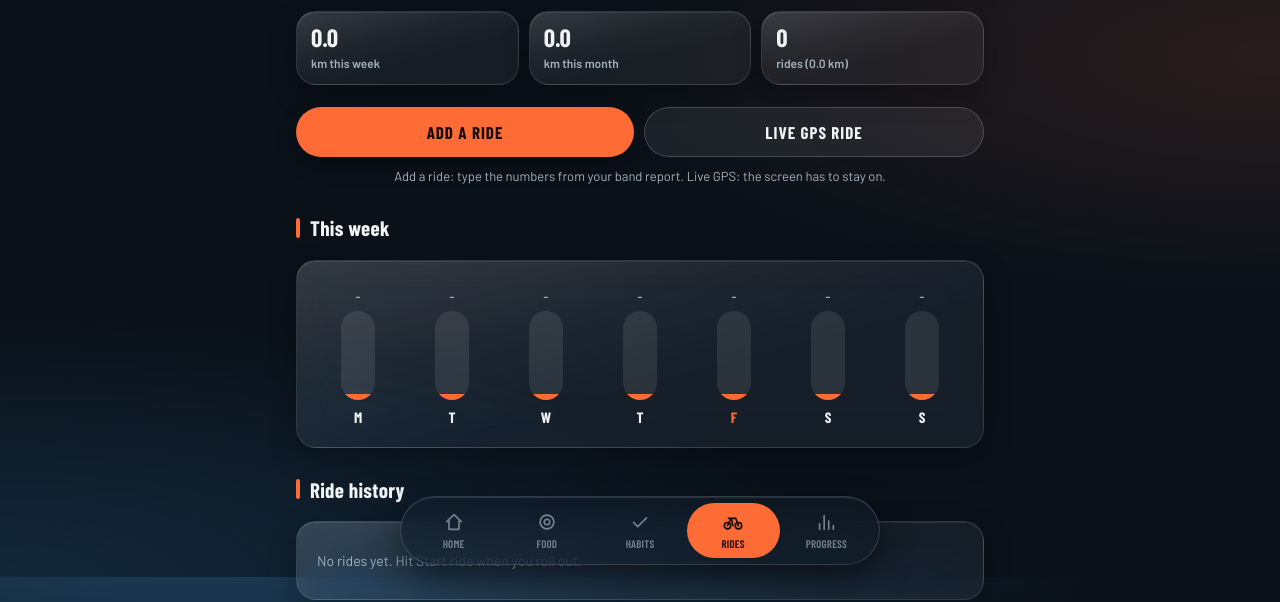
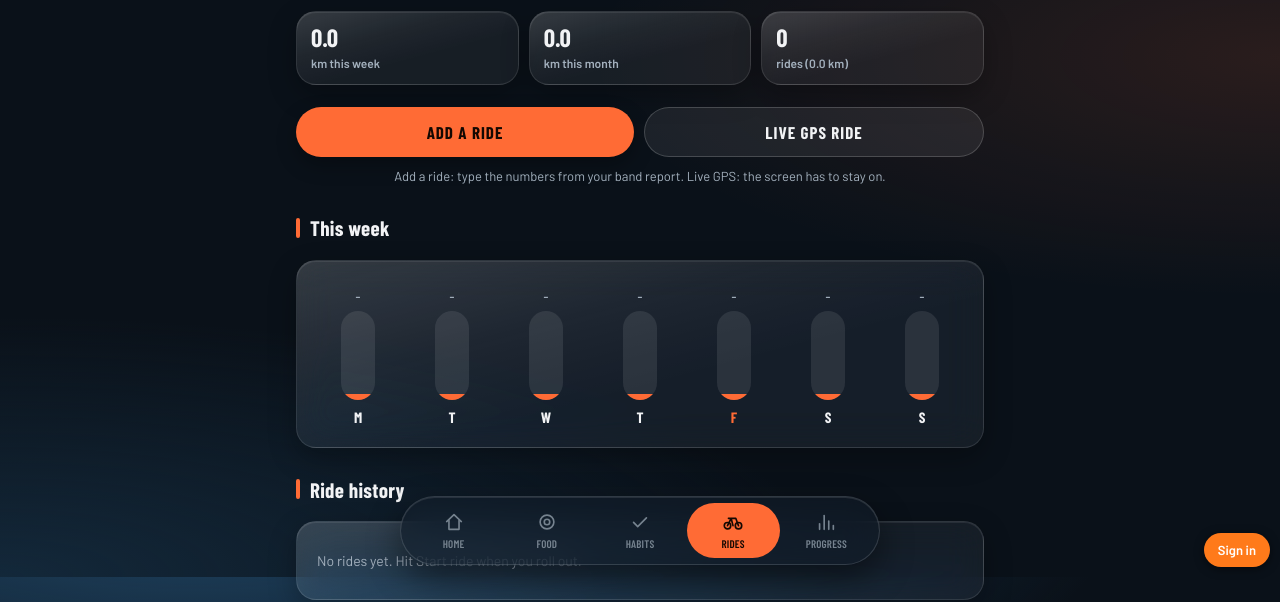
Before and after one commit to debashishthakuria/fitness-tracker, a plain HTML site: page rides.html in a window 1280 px wide. Shown: the part 223-825 px from the top of the page. Drawn offline with nearby package versions, Linux system fonts and the light colour scheme; no server answers.

Commit message:
Firebase sync: rides.html

```diff
--- a/rides.html
+++ b/rides.html
@@ -18,5 +18,6 @@
 <script src="https://unpkg.com/leaflet@1.9.4/dist/leaflet.js"></script>
 <script src="app.js"></script>
 <script src="rides.js"></script>
+<script type="module" src="sync.js"></script>
 </body>
 </html>
```
